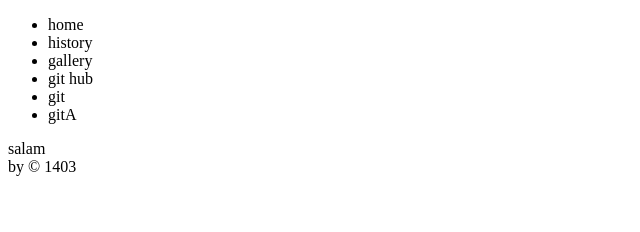
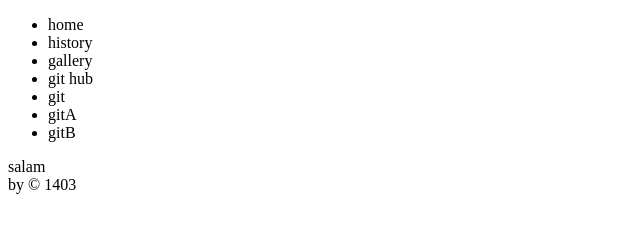
Before and after one commit to aliRivers90/Git_Project, a plain HTML site: page index.html in a window 1280 px wide. Shown: the whole page, without its empty margins (0-640 px from the left). Drawn offline with Linux system fonts and the light colour scheme.

Commit message:
created B git

```diff
--- a/index.html
+++ b/index.html
@@ -14,6 +14,7 @@
             <li>git hub</li>
             <li>git</li>
             <li>gitA</li>
+            <li>gitB</li>
         </ul>
     </nav>
     <head>
```
